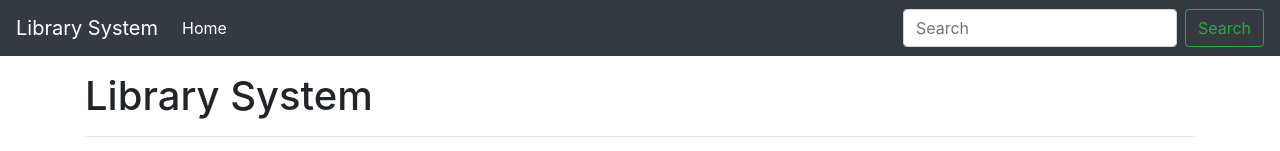
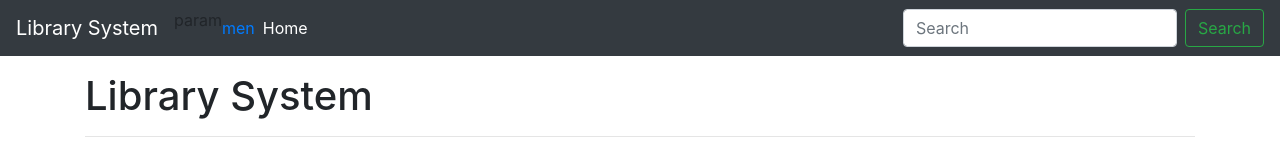
Before and after one commit to NurzodMardiyev/Library-System, a plain HTML site: page index.html in a window 1280 px wide. Shown: the top 151 px of the page. Drawn offline with nearby package versions, Linux system fonts and the light colour scheme.

```diff
--- a/index.html
+++ b/index.html
@@ -20,7 +20,8 @@
             aria-controls="navbarSupportedContent" aria-expanded="false" aria-label="Toggle navigation">
             <span class="navbar-toggler-icon"></span>
         </button>
-
+        <p>param</p>
+        <a href="#">men</a>
         <div class="collapse navbar-collapse" id="navbarSupportedContent">
             <ul class="navbar-nav mr-auto">
                 <li class="nav-item active">
```
